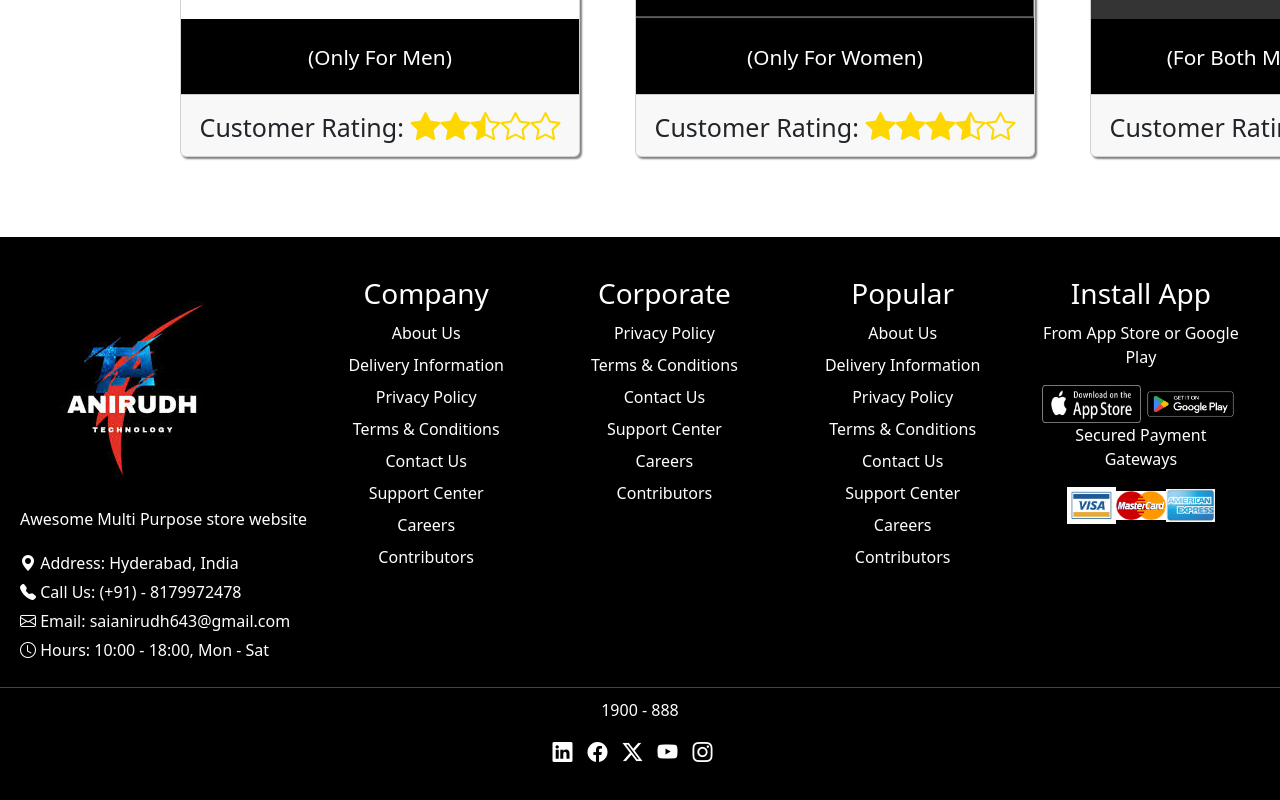
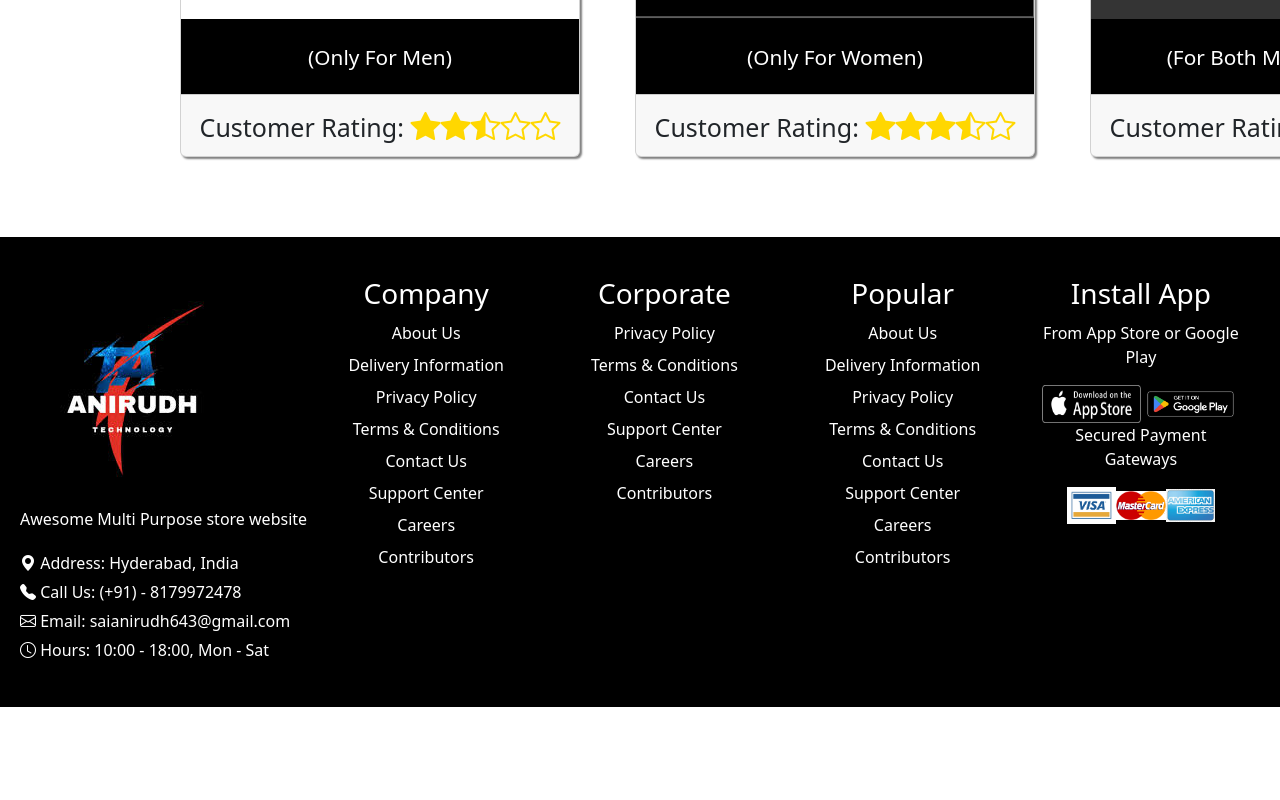
Before and after one commit to anirudhys123/saloon-site, a React (Create React App) app: page / in a window 1280 px wide. Shown: the part 1665-2465 px from the top of the page. After the commit the page ends 2372 px from the top, so only its background shows below. Built offline with nearby package versions, Linux system fonts and the light colour scheme.

Commit message:
Updated footer

```diff
--- a/src/components/Footer.js
+++ b/src/components/Footer.js
@@ -72,7 +72,7 @@
                     </div>
                 </div>
             </div>
-            <div className="footer-bottom">
+            {/* <div className="footer-bottom">
                 <p>1900 - 888</p>
                 <div className="social-icons">
                     <span className="bi bi-linkedin"></span>
@@ -81,7 +81,7 @@
                     <span className="bi bi-youtube"></span>
                     <span className="bi bi-instagram"></span>
                 </div>
-            </div>
+            </div> */}
         </footer>
     );
 };
```
